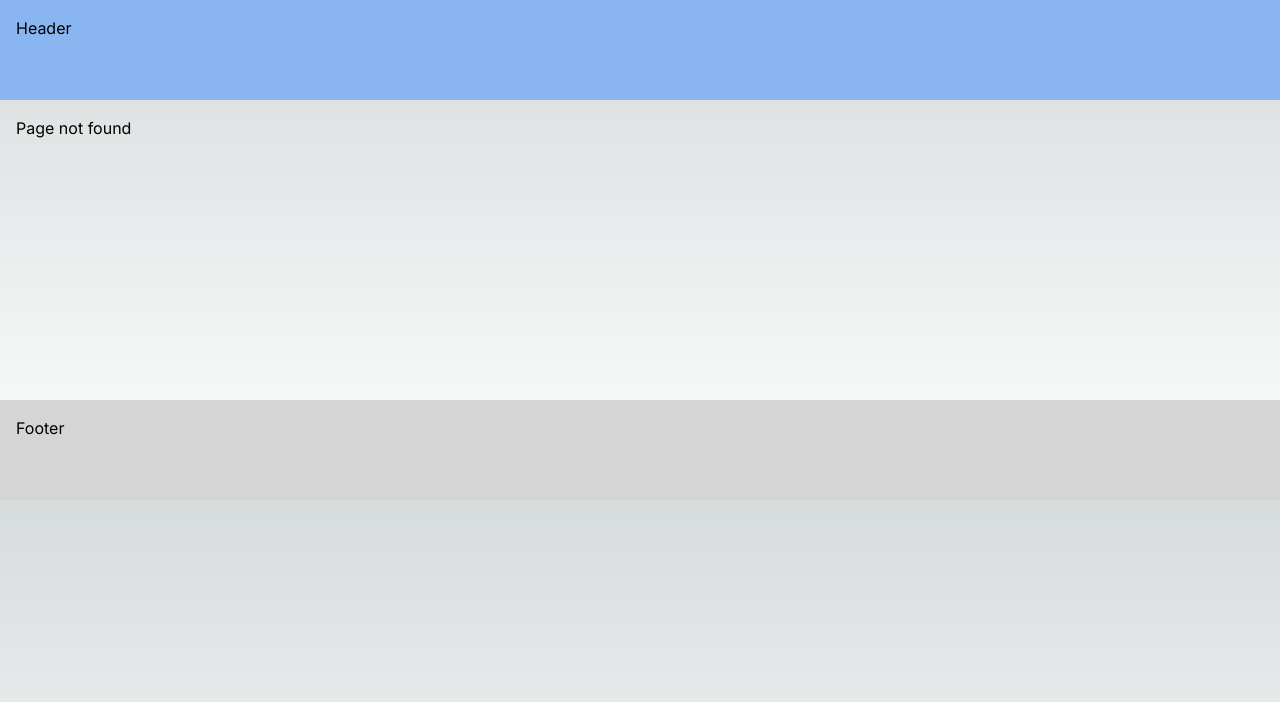
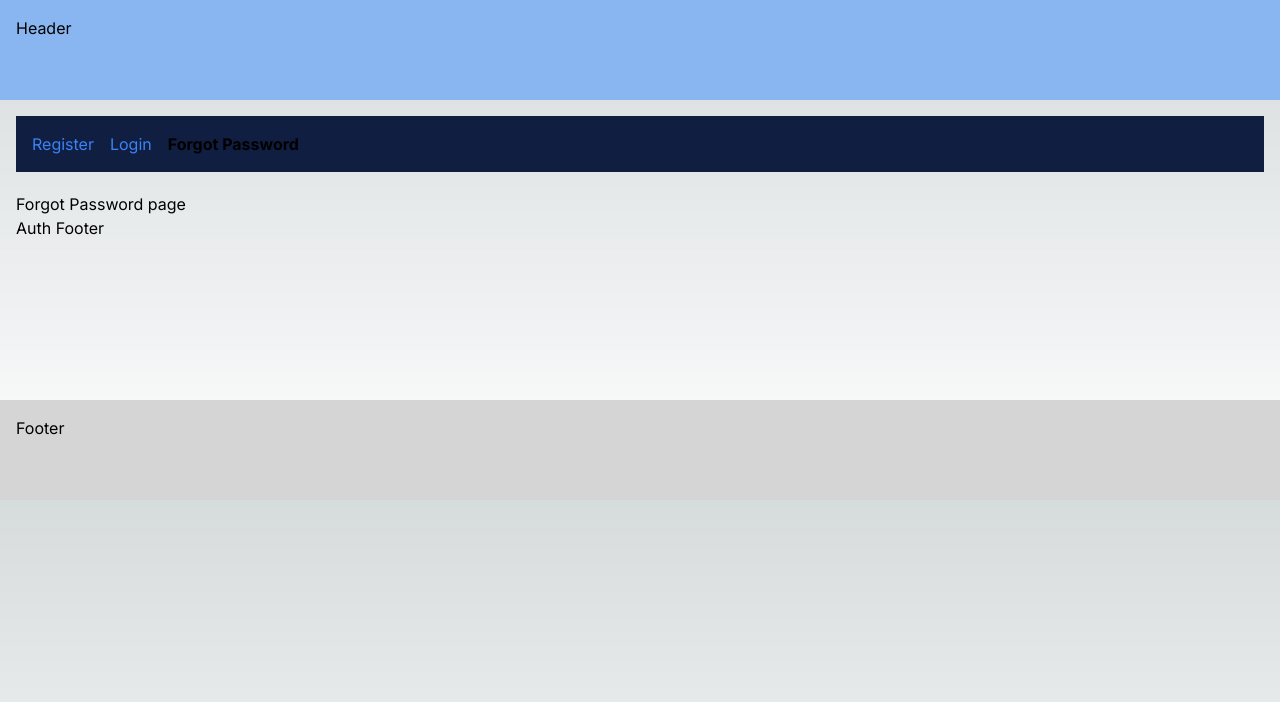
Before and after one commit to nzkks/nextjs, a Next.js app: page /forgot-password2 in a window 1280 px wide. Before the commit this address had no page. Shown: the top 702 px of the page. Built offline with nearby package versions, Linux system fonts and the light colour scheme.

Commit message:
Use a template file instead of a layout file on spl occasion where state values in the template doesn't need to persist on route changes

```diff
--- /dev/null
+++ b/src/app/(example-for-route-group-template)/(with-layout)/forgot-password2/page.tsx
@@ -0,0 +1,5 @@
+const ForgotPassword = () => {
+  return <div>Forgot Password page</div>;
+};
+
+export default ForgotPassword;
--- /dev/null
+++ b/src/app/(example-for-route-group-template)/(with-layout)/login2/page.tsx
@@ -0,0 +1,5 @@
+const Login = () => {
+  return <div>Login page</div>;
+};
+
+export default Login;
--- /dev/null
+++ b/src/app/(example-for-route-group-template)/(with-layout)/register2/page.tsx
@@ -0,0 +1,5 @@
+const Register = () => {
+  return <div>Register page</div>;
+};
+
+export default Register;
--- /dev/null
+++ b/src/app/(example-for-route-group-template)/(with-layout)/template.tsx
@@ -0,0 +1,31 @@
+import Header from '@/app/_components/header1/header';
+import { Metadata } from 'next';
+
+export const metadata: Metadata = {
+  title: 'Auth page Template',
+  description: 'Auth page Template'
+};
+
+const navLinks = [
+  { name: 'Register', href: '/register2' },
+  { name: 'Login', href: '/login2' },
+  { name: 'Forgot Password', href: '/forgot-password2' }
+];
+
+interface AuthPageLayout {
+  children: React.ReactNode;
+}
+
+const AuthPagesLayout = ({ children }: Readonly<AuthPageLayout>) => {
+  return (
+    <>
+      <Header navLinks={navLinks} />
+
+      {children}
+
+      <footer>Auth Footer</footer>
+    </>
+  );
+};
+
+export default AuthPagesLayout;
```
